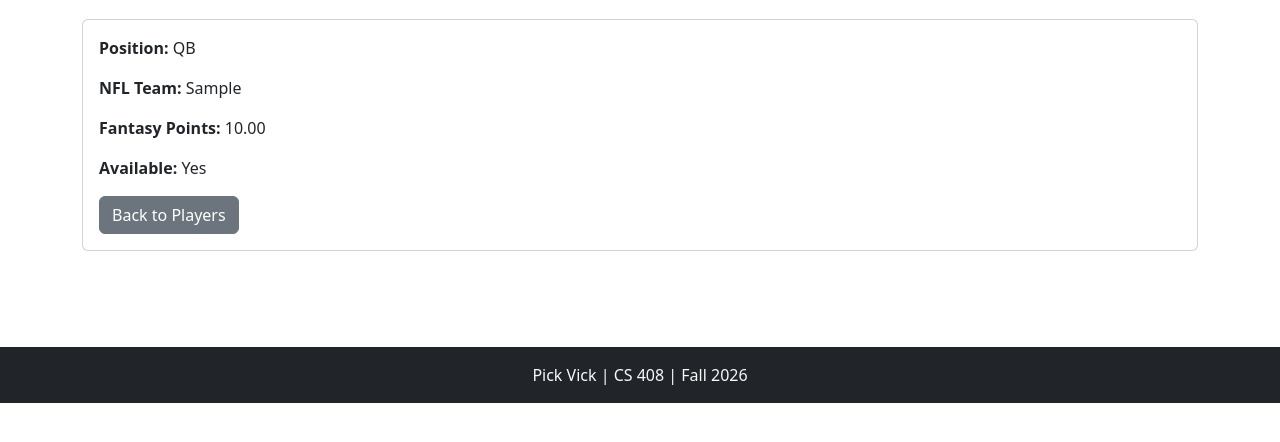
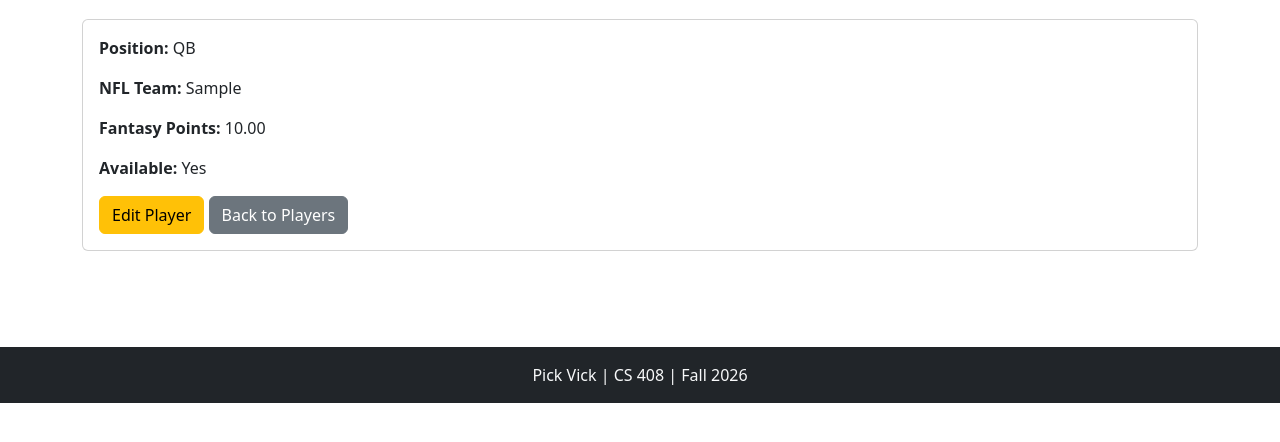
Before and after one commit to therrera6990/pick-vick, a Django app: page /players/1/ in a window 1280 px wide. Shown: the part 157-599 px from the top of the page. Run offline with Django 5.2, Linux system fonts and the light colour scheme; a user stored in the database is signed in; tables that the repository leaves empty hold one stand-in row (values such as "Sample post").

Commit message:
Add player editing

```diff
--- a/fantasy/templates/fantasy/player_detail.html
+++ b/fantasy/templates/fantasy/player_detail.html
@@ -35,12 +35,19 @@
                     No
                 {% endif %}
             </p>
+            {% if user.is_authenticated %}
+            <a
+                href="{% url 'player_edit' player.id %}"
+                class="btn btn-warning">
+                Edit Player
+            </a>
+        {% endif %}
 
-            <a
-                href="{% url 'player_list' %}"
-                class="btn btn-secondary">
-                Back to Players
-            </a>
+        <a
+            href="{% url 'player_list' %}"
+            class="btn btn-secondary">
+            Back to Players
+        </a>
 
         </div>
     </div>
--- a/fantasy/urls.py
+++ b/fantasy/urls.py
@@ -57,6 +57,12 @@ urlpatterns = [
     ),
 
     path(
+        "players/<int:player_id>/edit/",
+        views.player_edit,
+        name="player_edit",
+    ),
+
+    path(
         "teams/<int:team_id>/delete/",
         views.team_delete,
         name="team_delete",
--- a/fantasy/views.py
+++ b/fantasy/views.py
@@ -159,3 +159,31 @@ def player_create(request):
             "page_title": "Add Player",
         },
     )
+
+@login_required
+def player_edit(request, player_id):
+    player = get_object_or_404(Player, id=player_id)
+
+    if request.method == "POST":
+        form = PlayerForm(
+            request.POST,
+            instance=player,
+        )
+
+        if form.is_valid():
+            form.save()
+            return redirect(
+                "player_detail",
+                player_id=player.id,
+            )
+    else:
+        form = PlayerForm(instance=player)
+
+    return render(
+        request,
+        "fantasy/player_form.html",
+        {
+            "form": form,
+            "page_title": "Edit Player",
+        },
+    )
```
